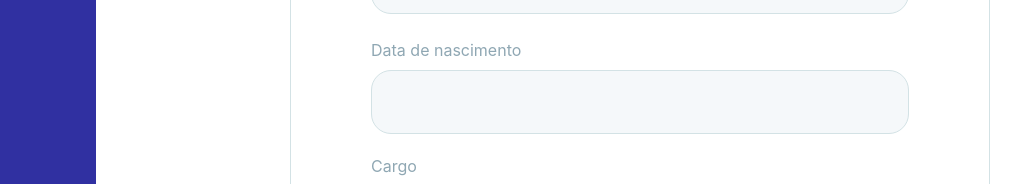
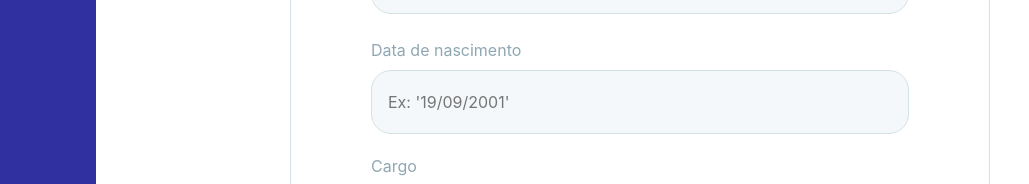
Before and after one commit to lgustavosoftwareengineer/management-of-employees-sys, a React (Create React App) app in the folder web/: page /employee/create in a window 1280 px wide. Shown: the part 450-634 px from the top of the page, without its empty margins (0-1029 px from the left). Built offline with nearby package versions, Linux system fonts and the light colour scheme; no server answers.

Commit message:
Adding a placeholder to birth-day

```diff
--- a/web/src/pages/Employee/CreateEmployee/index.tsx
+++ b/web/src/pages/Employee/CreateEmployee/index.tsx
@@ -80,6 +80,7 @@ export default function CreateEmployee() {
               <input
                 id="birth_date"
                 value={birth_date}
+                placeholder="Ex: '19/09/2001'"
                 onChange={(event) => setBirthDate(event.target.value)}
               />
             </div>
```
Also changed, not shown: 1 other file (tests, documents, lock files or other folders).
